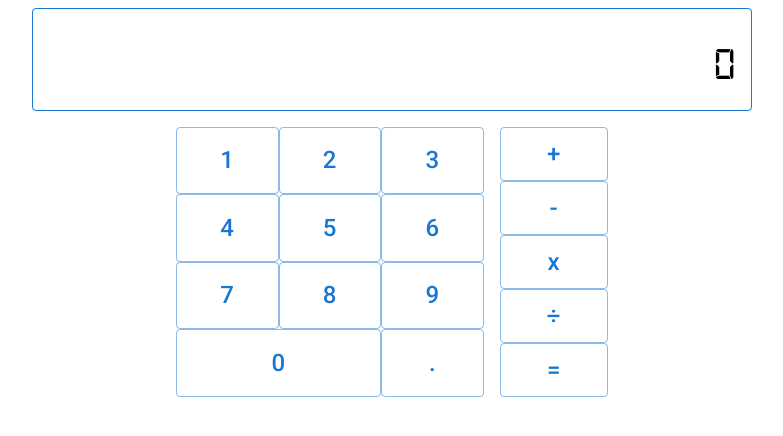
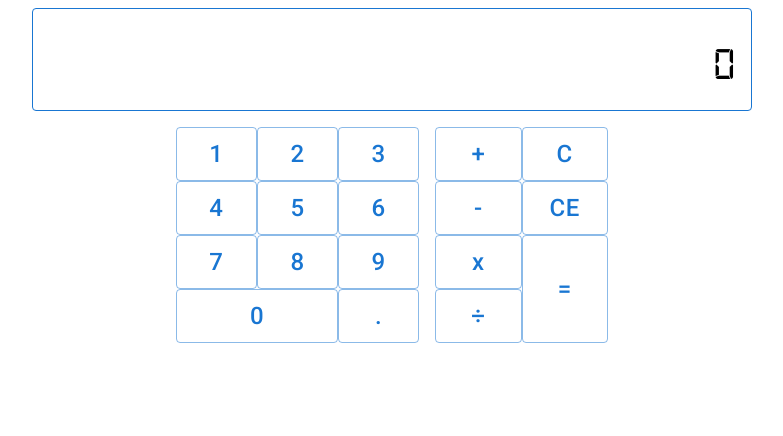
Before and after one commit to shard520/CN-Bootcamp, a React (Create React App) app in the folder week-5/calc-app/: page / in a window 1280 px wide. Shown: the top 436 px of the page, without its empty margins (216-999 px from the left). Built offline with nearby package versions, Linux system fonts and the light colour scheme; the HTML template or start-up script is replaced by a standard one.

Commit message:
Add cancel and cancel entry feature, change font from monospace to regular version.

```diff
--- a/week-5/calc-app/src/App.js
+++ b/week-5/calc-app/src/App.js
@@ -23,7 +23,7 @@ function App() {
     let newNum = displayNum + char;
 
     // remove leading 0
-    if (newNum[0] === '0') newNum = newNum.substring(1);
+    if (newNum[0] === '0' && newNum[1] !== '.') newNum = newNum.substring(1);
     setDisplayNum(newNum);
   };
 
@@ -37,13 +37,30 @@ function App() {
     }
   };
 
+  const handleReset = () => {
+    setDisplayNum(0);
+  };
+
+  const handleCancel = () => {
+    let numStr = String(displayNum);
+
+    numStr = numStr.slice(0, -1);
+
+    setDisplayNum(numStr);
+  };
+
   return (
     <>
       <ThemeProvider theme={appTheme}>
         <Box className="app">
           <Box sx={{ width: '60%', ml: 'auto', mr: 'auto' }}>
             <Display displayNum={displayNum} />
-            <Controls updateDisplay={handleClick} equalsClick={handleCalc} />
+            <Controls
+              updateDisplay={handleClick}
+              equalsClick={handleCalc}
+              reset={handleReset}
+              cancelEntry={handleCancel}
+            />
           </Box>
         </Box>
       </ThemeProvider>
--- a/week-5/calc-app/src/components/Controls.js
+++ b/week-5/calc-app/src/components/Controls.js
@@ -2,19 +2,24 @@ import { Box } from '@mui/system';
 import Numbers from './Numbers';
 import Operators from './Operators';
 
-const Controls = ({ updateDisplay, equalsClick }) => {
+const Controls = ({ updateDisplay, equalsClick, reset, cancelEntry }) => {
   return (
     <Box
       sx={{
         display: 'grid',
-        gridTemplateColumns: '3fr 1fr',
+        gridTemplateColumns: '3fr 2fr',
         width: '60%',
         ml: 'auto',
         mr: 'auto',
       }}
     >
       <Numbers updateDisplay={updateDisplay} />
-      <Operators updateDisplay={updateDisplay} equalsClick={equalsClick} />
+      <Operators
+        updateDisplay={updateDisplay}
+        equalsClick={equalsClick}
+        reset={reset}
+        cancelEntry={cancelEntry}
+      />
     </Box>
   );
 };
--- a/week-5/calc-app/src/components/Display.js
+++ b/week-5/calc-app/src/components/Display.js
@@ -3,7 +3,7 @@ import { Box, ThemeProvider } from '@mui/system';
 
 const displayTheme = createTheme({
   typography: {
-    fontFamily: ['digital', 'alarm', 'monospace'].join(','),
+    fontFamily: ['digital', 'alarm', 'sans-serif'].join(','),
     textAlign: 'right',
     fontSize: 40,
   },
--- a/week-5/calc-app/src/components/Operators.js
+++ b/week-5/calc-app/src/components/Operators.js
@@ -1,37 +1,72 @@
 import { Button } from '@mui/material';
 import { Box } from '@mui/system';
 
-const Operators = ({ updateDisplay, equalsClick }) => {
+const Operators = ({ updateDisplay, equalsClick, reset, cancelEntry }) => {
   return (
     <Box
       sx={{
         gridColumn: '2 / span 1',
         display: 'grid',
-        gridTemplateColumns: '1fr',
+        gridTemplateColumns: '1fr 1fr',
         // width: '50%',
         // ml: 'auto',
         // mr: 'auto',
       }}
       spacing={2}
     >
-      <Button data-value="+" variant="outlined" onClick={updateDisplay}>
+      <Button
+        sx={{ gridColumn: '1 / span 1' }}
+        data-value="+"
+        variant="outlined"
+        onClick={updateDisplay}
+      >
         +
       </Button>
-      <Button data-value="-" variant="outlined" onClick={updateDisplay}>
+      <Button
+        sx={{ gridColumn: '1 / span 1' }}
+        data-value="-"
+        variant="outlined"
+        onClick={updateDisplay}
+      >
         -
       </Button>
       <Button
+        sx={{ textTransform: 'none', gridColumn: '1 / span 1' }}
         data-value="*"
-        sx={{ textTransform: 'none' }}
         variant="outlined"
         onClick={updateDisplay}
       >
         x
       </Button>
-      <Button data-value="/" variant="outlined" onClick={updateDisplay}>
+      <Button
+        sx={{ gridColumn: '1 / span 1' }}
+        data-value="/"
+        variant="outlined"
+        onClick={updateDisplay}
+      >
         ÷
       </Button>
-      <Button data-value="=" variant="outlined" onClick={equalsClick}>
+
+      <Button
+        sx={{ gridColumn: '2 / span 1', gridRow: '1 / span 1' }}
+        variant="outlined"
+        onClick={reset}
+      >
+        C
+      </Button>
+      <Button
+        sx={{ gridColumn: '2 / span 1', gridRow: '2 / span 1' }}
+        variant="outlined"
+        onClick={cancelEntry}
+      >
+        CE
+      </Button>
+      <Button
+        sx={{ gridColumn: '2 / span 1', gridRow: '3 / span 2' }}
+        data-value="="
+        variant="outlined"
+        onClick={equalsClick}
+      >
         =
       </Button>
     </Box>
--- a/week-5/calc-app/src/index.css
+++ b/week-5/calc-app/src/index.css
@@ -1,6 +1,6 @@
 @font-face {
   font-family: 'digital';
-  src: local('digital'), url('./fonts/digital-7-mono.ttf') format('truetype');
+  src: local('digital'), url('./fonts/digital-7.ttf') format('truetype');
 }
 
 @font-face {
```
Also changed, not shown: week-5/calc-app/src/fonts/digital-7-mono.ttf (deleted), week-5/calc-app/src/fonts/digital-7.ttf (added).
